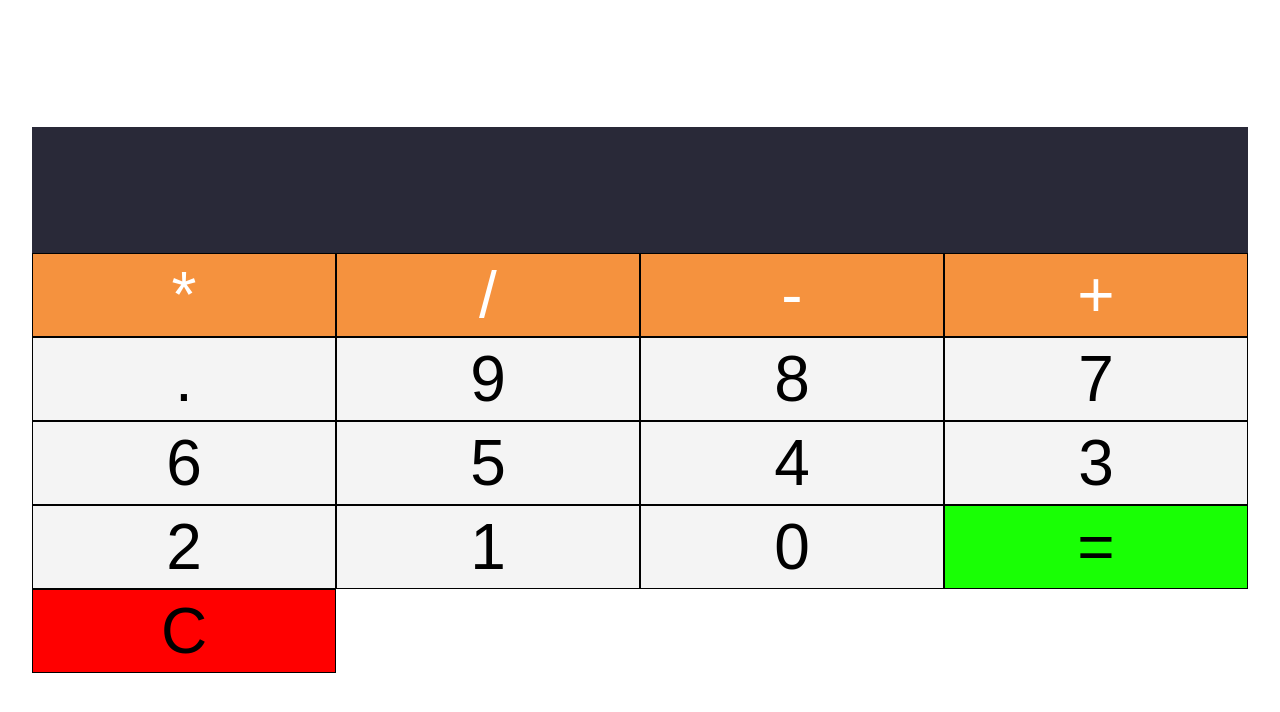
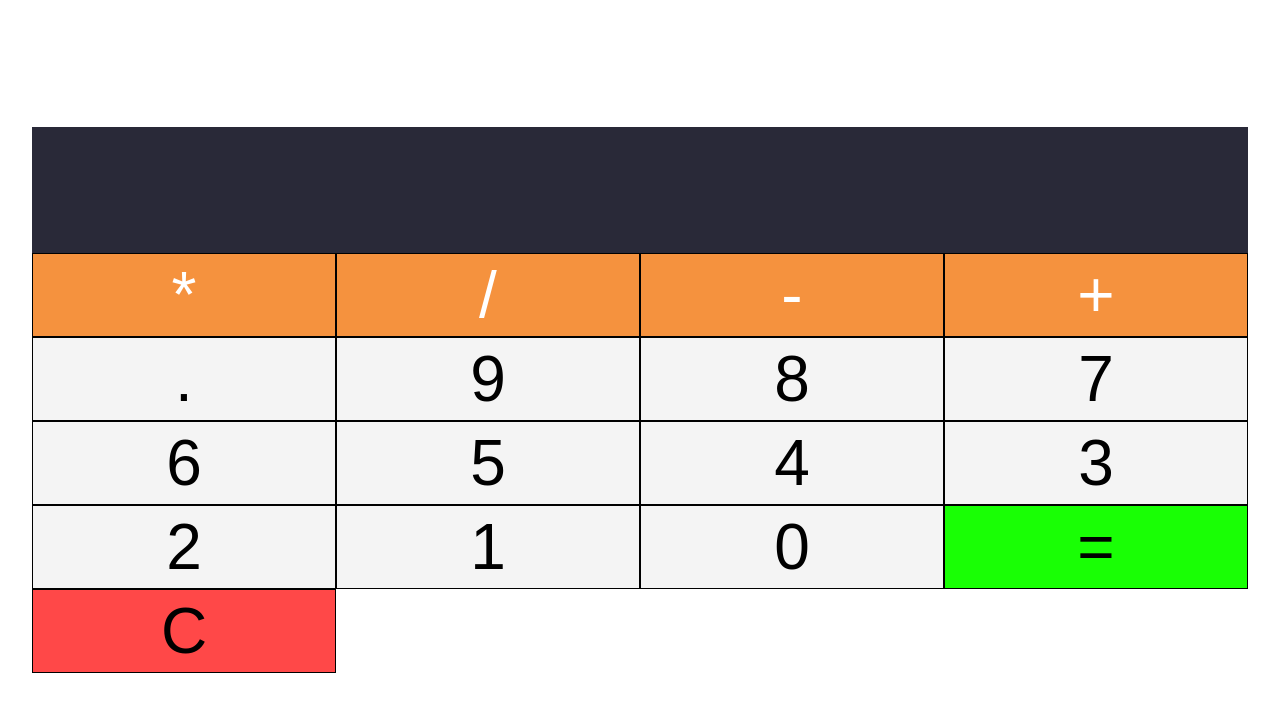
Before and after one commit to Pulkit-s21/calculator, a plain HTML site: page index.html in a window 1280 px wide. Drawn offline with Linux system fonts and the light colour scheme.

Commit message:
clr chngd of clr btn

```diff
--- a/index.js
+++ b/index.js
@@ -23,4 +23,4 @@ equalBtn.addEventListener("click", () => {
 
 clearBtn.addEventListener("click", () => {
     screen.value = '';
-})
+});
--- a/style.css
+++ b/style.css
@@ -57,7 +57,7 @@ button:hover{
 }
 
 .btn-clear{
-    background: #ff0000;
+    background: #ff4848;
 }
 
 .btn-equal{
```
